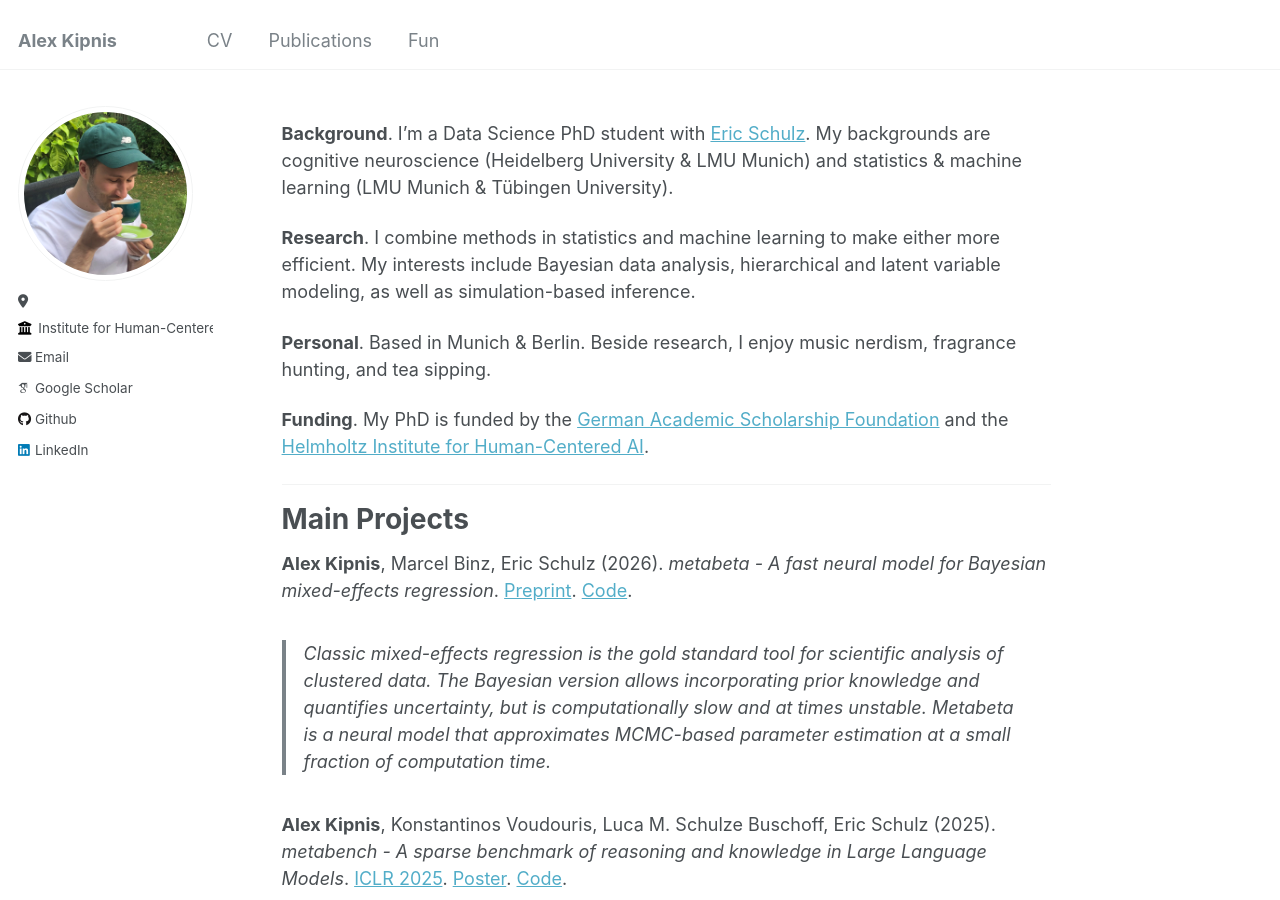
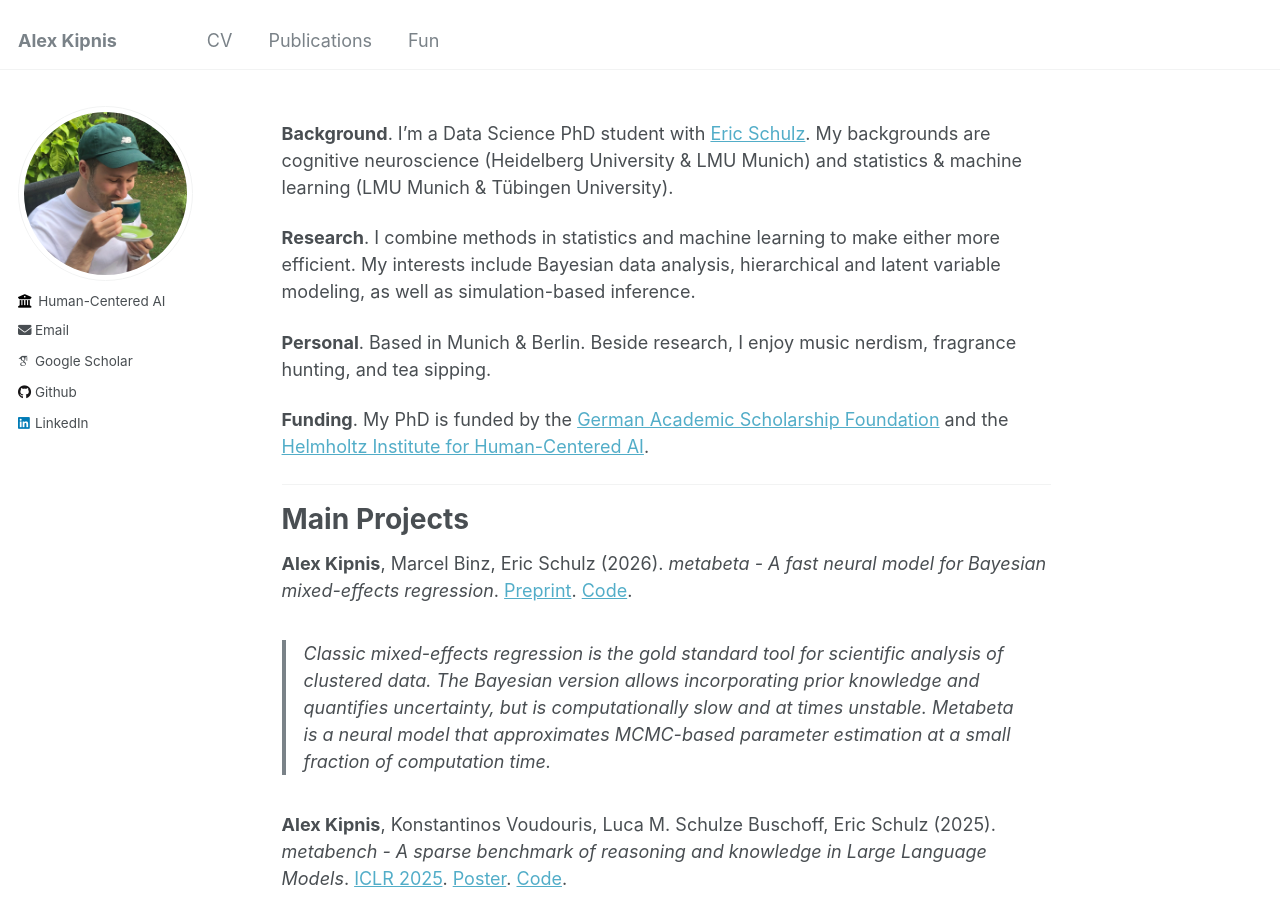
Before and after one commit to adkipnis/adkipnis.github.io, a Jekyll site: the page built from _pages/about.md, in a window 1280 px wide and 900 px high. Built offline with Jekyll 4.4.1, drawn with Linux system fonts in a browser that asks for light colours; some web fonts are replaced.

Commit message:
Update employer and clear location in config

```diff
--- a/_config.yml
+++ b/_config.yml
@@ -25,8 +25,8 @@ author:
   name             : # name
   pronouns         : # example: "she/her"
   bio              : #"PhD Student in Data Science"
-  location         : "" # location
-  employer         : "Institute for Human-Centered AI" # location
+  location         : # location
+  employer         : "Human-Centered AI" # location
   uri              : # url
   email            : "adkipnis@mailbox.org"
 
```
